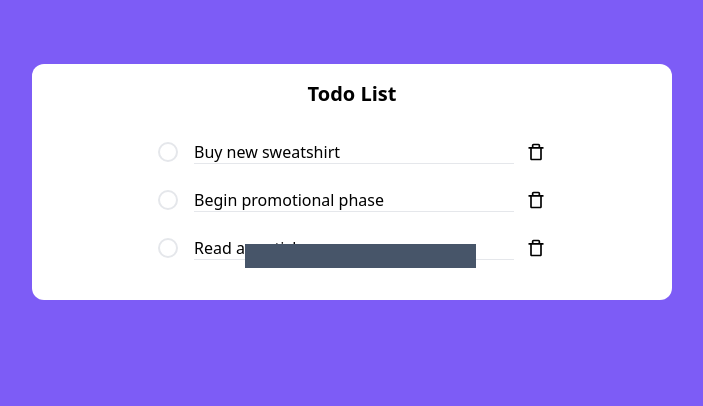
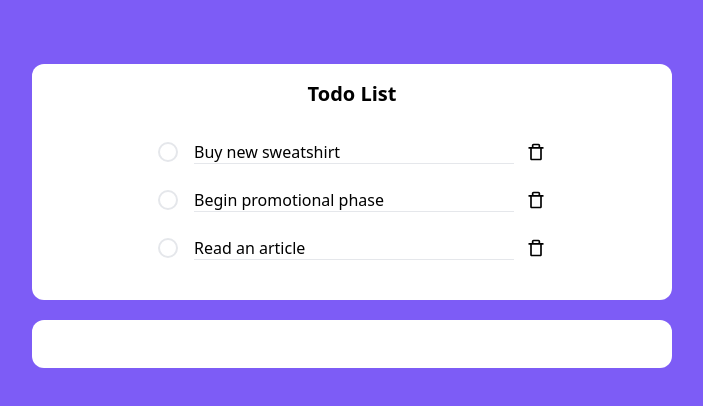
Before and after one commit to kuror0lucifer/todo, a React (Create React App) app: page / in a window 1280 px wide. Shown: the top 406 px of the page, without its empty margins (288-991 px from the left). Built offline with nearby package versions, Linux system fonts and the light colour scheme.

Commit message:
add todo design

```diff
--- a/src/App.js
+++ b/src/App.js
@@ -1,5 +1,6 @@
 import React, { useState } from "react";
 import Block from "./components/Block";
+import CreateField from "./components/СreateField";
 
 const todo = [
   {
@@ -53,6 +54,9 @@ export default function App() {
   };
 
   return (
-    <Block todo={todos} onChange={onChange} onDel={onDel} addTodo={addTodo} />
+    <>
+      <Block todo={todos} onChange={onChange} onDel={onDel} addTodo={addTodo} />
+      <CreateField addTodo={addTodo} />
+    </>
   );
 }
--- a/src/components/Block.jsx
+++ b/src/components/Block.jsx
@@ -1,16 +1,14 @@
 import React from 'react'
 import ListItems from './ListItems'
-import CreateField from './СreateField'
 
 
 export default function Block({todo, onChange, onDel, addTodo}) {
   return (
-    <div className='w-1/2 h-min bg-white rounded-xl m-auto p-4 relative'>
+    <div className='w-1/2 h-min bg-white rounded-xl m-auto p-4 mb-5'>
         <h1 className='text-center text-xl font-bold'>Todo List</h1>
         <div className='flex justify-around'>
         <ListItems todo={todo} onChange={onChange} onDel={onDel} className=''/>
         </div>
-        <CreateField addTodo={addTodo}/>
     </div>
   )
 }
--- a/src/components/СreateField.jsx
+++ b/src/components/СreateField.jsx
@@ -4,12 +4,12 @@ const СreateField = ({addTodo}) => {
     const [title, setTitle] = useState('');
 
   return (
-    <div className='absolute bottom-8 left-1/3'>
+    <div className='m-auto w-1/2 h-12 bg-white rounded-xl flex justify-center items-center'>
         <input type="text"
         onChange={e => setTitle(e.target.value)}
         value={title}
         onKeyPress={e => e.key === 'Enter' && addTodo(title)}
-        className='w-full border-none outline-none bg-slate-600'
+        className='w-3/4 border-none outline-none bg-transparent text-lg'
         />
     </div>
   )
```
